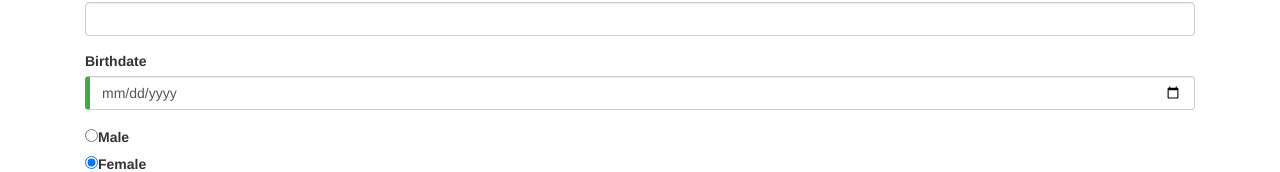
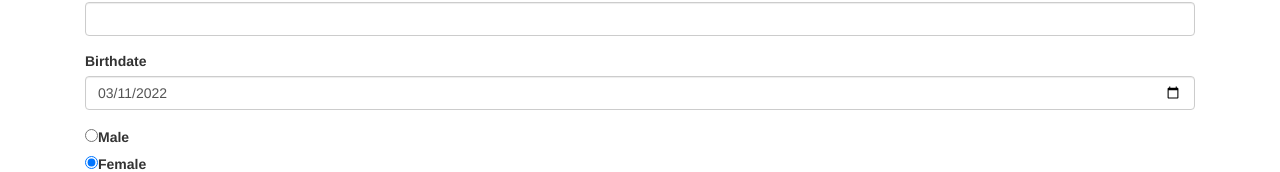
Before and after one commit to jJup0/sepm-individual, an Angular app in the folder frontend/: page /add in a window 1280 px wide. Shown: the part 234-406 px from the top of the page. Built offline with nearby package versions, Linux system fonts and the light colour scheme.

Commit message:
[US 4] add born before functionality for adding parents

```diff
--- a/frontend/src/app/component/edit-horse/edit-horse.component.ts
+++ b/frontend/src/app/component/edit-horse/edit-horse.component.ts
@@ -27,7 +27,10 @@ export class EditHorseComponent implements OnInit {
   }
   getHorse(): void {
     const id = Number(this.route.snapshot.paramMap.get("id"));
-    this.horseService.getHorse(id).subscribe((horse) => (this.horse = horse));
+    this.horseService.getHorse(id).subscribe((horse) => {
+      this.horse = horse;
+      this.horse.birthdate = new Date(this.horse.birthdate);
+    });
   }
 
   // TODO add back button
--- a/frontend/src/app/component/horse-form/horse-form.component.html
+++ b/frontend/src/app/component/horse-form/horse-form.component.html
@@ -28,15 +28,15 @@
   <div class="form-group">
     <label for="birthdate">Birthdate</label>
     <input
+      #birthdateIdentifier
       type="date"
       class="form-control"
       id="birthdate"
       name="birthdate"
-      value="2022-01-01"
-      min="1970-01-01"
-      max="2023-01-01"
+      [value]="horseBirthdayISO()"
+      [max]="todaysDateISO()"
       required
-      [(ngModel)]="horse.birthdate"
+      (input)="setBirthdate(birthdateIdentifier.value)"
     />
   </div>
 
@@ -73,7 +73,14 @@
       name="mother-input"
       id="mother-input-search-box"
       (input)="
-        search({ searchTerm: motherSearchBox.value, sex: 'female' }, 'mother')
+        search(
+          {
+            searchTerm: motherSearchBox.value,
+            sex: 'female',
+            bornBefore: horse.birthdate
+          },
+          'mother'
+        )
       "
     />
     <select id="mothers" name="mother-select" [(ngModel)]="horse.motherId">
@@ -93,7 +100,14 @@
       name="father-input"
       id="father-input-search-box"
       (input)="
-        search({ searchTerm: fatherSearchBox.value, sex: 'male' }, 'father')
+        search(
+          {
+            searchTerm: fatherSearchBox.value,
+            sex: 'male',
+            bornBefore: horse.birthdate
+          },
+          'father'
+        )
       "
     />
     <select id="fathers" name="father-select" [(ngModel)]="horse.fatherId">
--- a/frontend/src/app/component/horse-form/horse-form.component.ts
+++ b/frontend/src/app/component/horse-form/horse-form.component.ts
@@ -46,7 +46,7 @@ export class HorseFormComponent implements OnInit {
 
   // Push a search term into the observable stream.
   search(term: HorseSearchDto, parentType: "mother" | "father"): void {
-    if (parentType == "mother") {
+    if (parentType === "mother") {
       this.motherSearchTerms.next(term);
     } else {
       this.fatherSearchTerms.next(term);
@@ -80,7 +80,15 @@ export class HorseFormComponent implements OnInit {
     this.submitted = true;
   }
 
-  myFunction() {
-    document.getElementById("myDropdown").classList.toggle("show");
+  horseBirthdayISO() {
+    return this.horse.birthdate.toISOString().slice(0, 10);
+  }
+
+  todaysDateISO() {
+    return new Date().toISOString().slice(0, 10);
+  }
+
+  setBirthdate(ddmmyyyy: string) {
+    this.horse.birthdate = new Date(ddmmyyyy);
   }
 }
--- a/frontend/src/app/dto/horseSearchDto.ts
+++ b/frontend/src/app/dto/horseSearchDto.ts
@@ -1,6 +1,7 @@
 import { HorseSex } from "./horseSexEnum";
 
 export interface HorseSearchDto {
-  searchTerm: string;
+  searchTerm?: string;
   sex?: HorseSex;
+  bornBefore?: Date;
 }
--- a/frontend/src/app/service/horse.service.ts
+++ b/frontend/src/app/service/horse.service.ts
@@ -36,7 +36,6 @@ export class HorseService {
   }
 
   addHorse(horse: Horse): Observable<Horse> {
-    console.log("horse service about to post horse:" + JSON.stringify(horse));
     return this.http.post<Horse>(baseUri, horse, this.httpOptions);
   }
 
@@ -44,10 +43,11 @@ export class HorseService {
     return this.http.delete<Horse>(baseUri + `/${id}`);
   }
   search(searchParameters: HorseSearchDto): Observable<Horse[]> {
-    console.log(`sending http request to `);
     return this.http.get<Horse[]>(
       baseUri +
-        `/search?st=${searchParameters.searchTerm}&s=${searchParameters.sex}`
+        `/search?st=${searchParameters.searchTerm}&s=${
+          searchParameters.sex
+        }&bb=${searchParameters.bornBefore.toISOString().slice(0, 10)}`
     );
   }
 }
```
Also changed, not shown: 1 other file (tests, documents, lock files or other folders).
